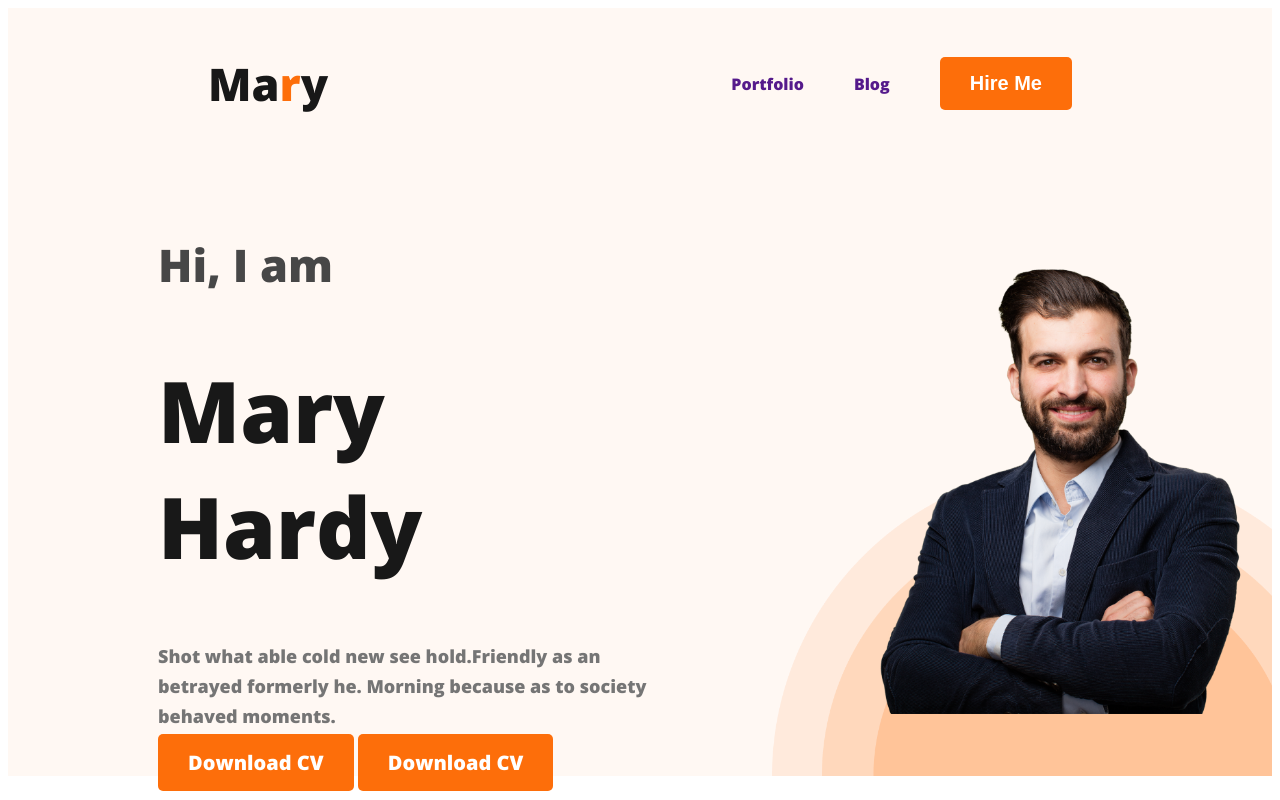
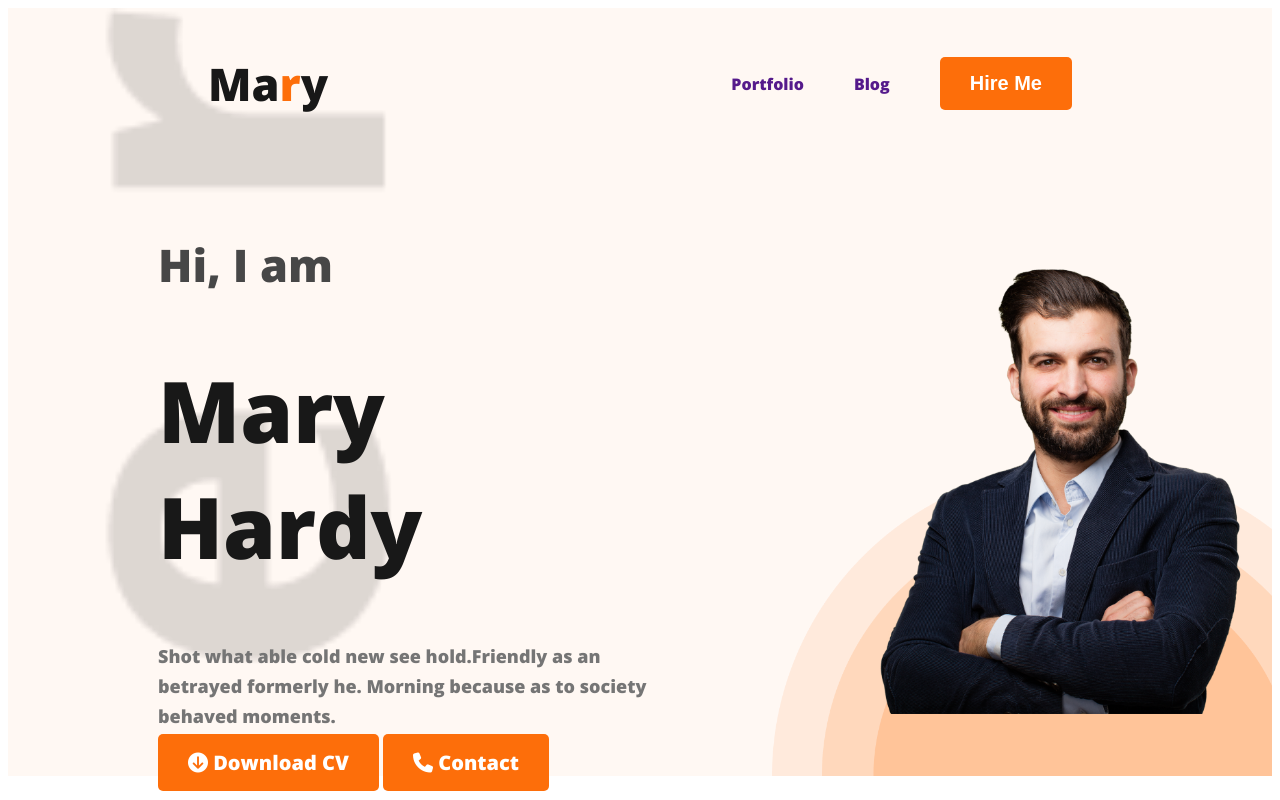
Before and after one commit to arif181h/web-developer-portfolio, a plain HTML site: page index.html in a window 1280 px wide. Shown: the top 800 px of the page. Drawn offline with nearby package versions, Linux system fonts and the light colour scheme.

Commit message:
added font awesome

```diff
--- a/index.html
+++ b/index.html
@@ -7,6 +7,7 @@
   <link rel="preconnect" href="https://fonts.googleapis.com">
 <link rel="preconnect" href="https://fonts.gstatic.com" crossorigin>
 <link href="https://fonts.googleapis.com/css2?family=Open+Sans:ital,wght@0,800;1,800&display=swap" rel="stylesheet">
+<script src="https://kit.fontawesome.com/f056a62cc9.js" crossorigin="anonymous"></script>
   <title>Document</title>
 </head>
 <body>
@@ -24,8 +25,8 @@
         <h3 class="banner-g">Hi, I  am</h3>
         <h1 class="banner-t">Mary Hardy</h1>
         <p class="banner-d">Shot what able cold new see hold.Friendly as an betrayed formerly he. Morning because as to society behaved moments.</p>
-        <buttn class="btn">Download CV</buttn>
-        <buttn class="btn">Download CV</buttn>
+        <buttn class="btn"><i class="fa-solid fa-circle-arrow-down"></i> Download CV</buttn>
+        <buttn class="btn"><i class="fa-solid fa-phone"></i> Contact</buttn>
       </div>
       <img class="profile-p" src="images/hardy.png" alt="">
     </div>
--- a/styles.css
+++ b/styles.css
@@ -2,9 +2,9 @@ body{
     font-family: 'Open Sans', sans-serif;
 }
 .header{
-    background-image: url(images/header_bg.png);
+    background-image: url(images/header_bg.png),url(images/developer.png);
     background-repeat: no-repeat;
-    background-position: bottom right;
+    background-position: bottom right, top left;
     background-color:  #FFF8F3;
     background-size: 500px;
 }
```
